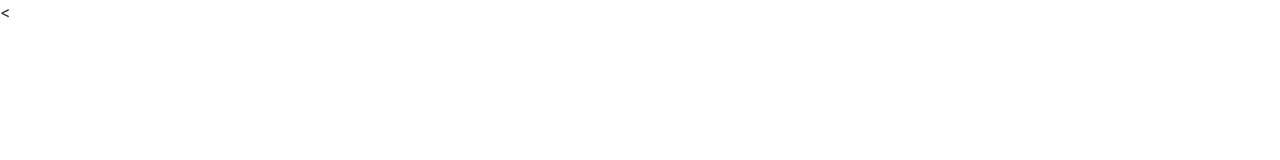
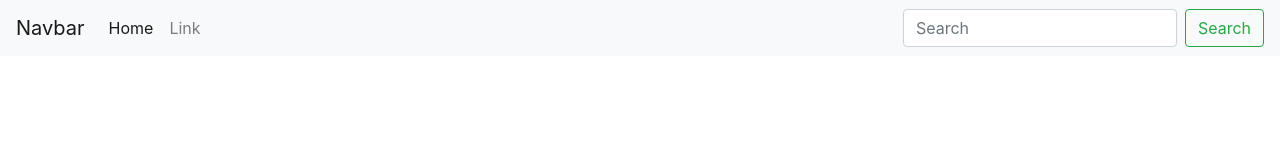
Before and after one commit to LFChrome/library-app, a plain HTML site: page index.html in a window 1280 px wide. Drawn offline with nearby package versions, Linux system fonts and the light colour scheme.

Commit message:
Navbar added

```diff
--- a/index.html
+++ b/index.html
@@ -11,6 +11,27 @@
 
     </head>
     <body>
-        <
+        <!-- Nav bar that I copied & pasted -->
+        <nav class="navbar navbar-expand-lg navbar-light bg-light">
+            <a class="navbar-brand" href="#">Navbar</a>
+            <button class="navbar-toggler" type="button" data-toggle="collapse" data-target="#navbarSupportedContent" aria-controls="navbarSupportedContent" aria-expanded="false" aria-label="Toggle navigation">
+                <span class="navbar-toggler-icon"></span>
+            </button>
+
+            <div class="collapse navbar-collapse" id="navbarSupportedContent">
+                <ul class="navbar-nav mr-auto">
+                    <li class="nav-item active">
+                        <a class="nav-link" href="#">Home <span class="sr-only">(current)</span></a>
+                    </li>
+                    <li class="nav-item">
+                        <a class="nav-link" href="#">Link</a>
+                    </li>
+                </ul>
+                <form class="form-inline my-2 my-lg-0">
+                  <input class="form-control mr-sm-2" type="search" placeholder="Search" aria-label="Search">
+                  <button class="btn btn-outline-success my-2 my-sm-0" type="submit">Search</button>
+                </form>
+            </div>
+        </nav>
     </body>
 </html>
```
